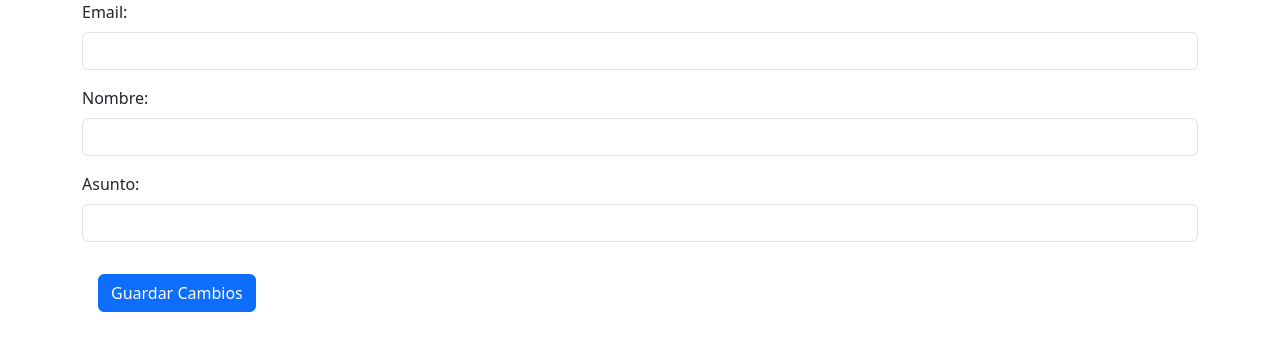
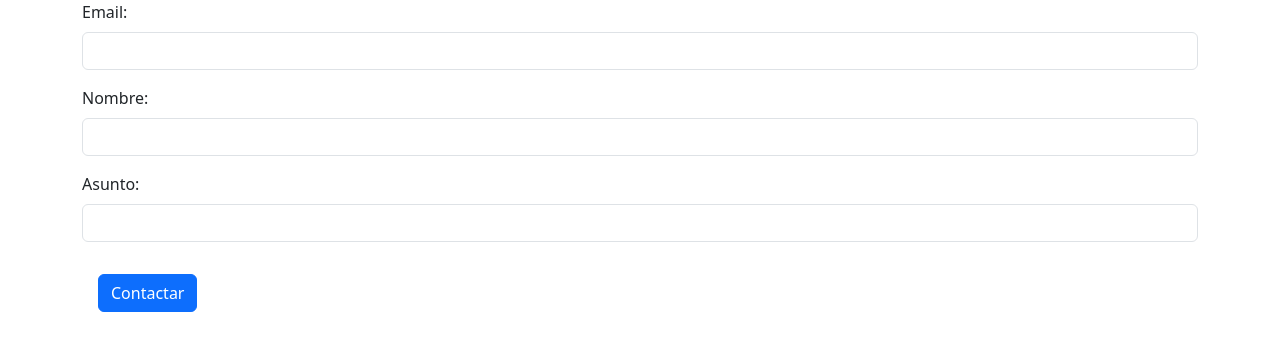
Before and after one commit to ReynaldoBG/Pr-ctica-2.-Pusher-y-Flask, a Flask app: page /contacto in a window 1280 px wide. Shown: the top 351 px of the page. Run offline with Flask 3, Linux system fonts and the light colour scheme.

Commit message:
Update formulario.html

```diff
--- a/templates/formulario.html
+++ b/templates/formulario.html
@@ -25,7 +25,7 @@
                 <label for="asunto" class="form-label">Asunto:</label>
                 <input type="text" name="asunto" id="asunto" class="form-control" required minlength="10" maxlength="50" value="{{ registro.Asunto if registro else '' }}">
             </div>
-            <button type="submit" class="btn btn-primary m-3">Guardar Cambios</button>
+            <button type="submit" class="btn btn-primary m-3">Contactar</button>
         </form>
     </div>
     <script src="https://cdn.jsdelivr.net/npm/bootstrap@5.3.0/dist/js/bootstrap.bundle.min.js"></script>
```
